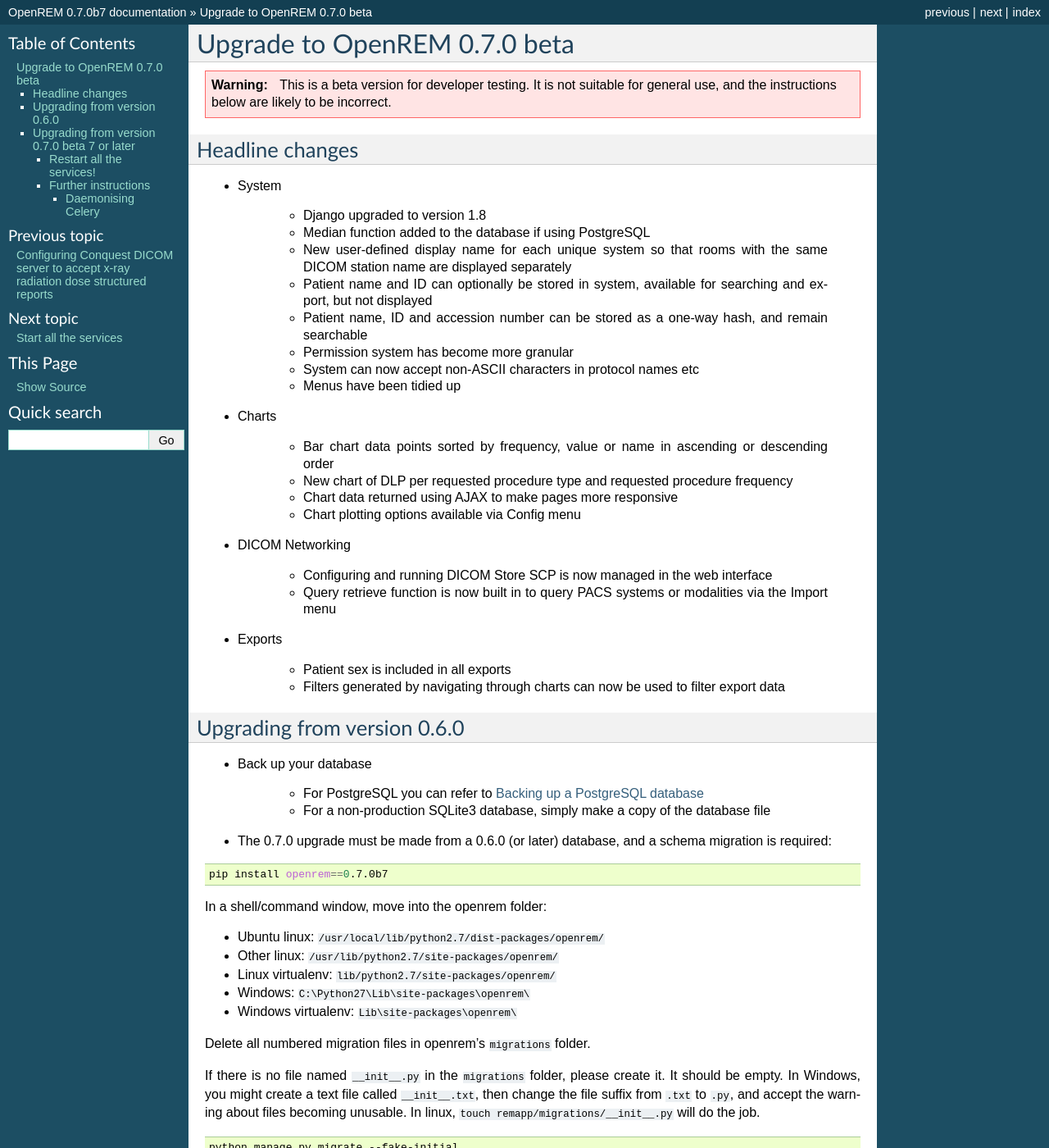
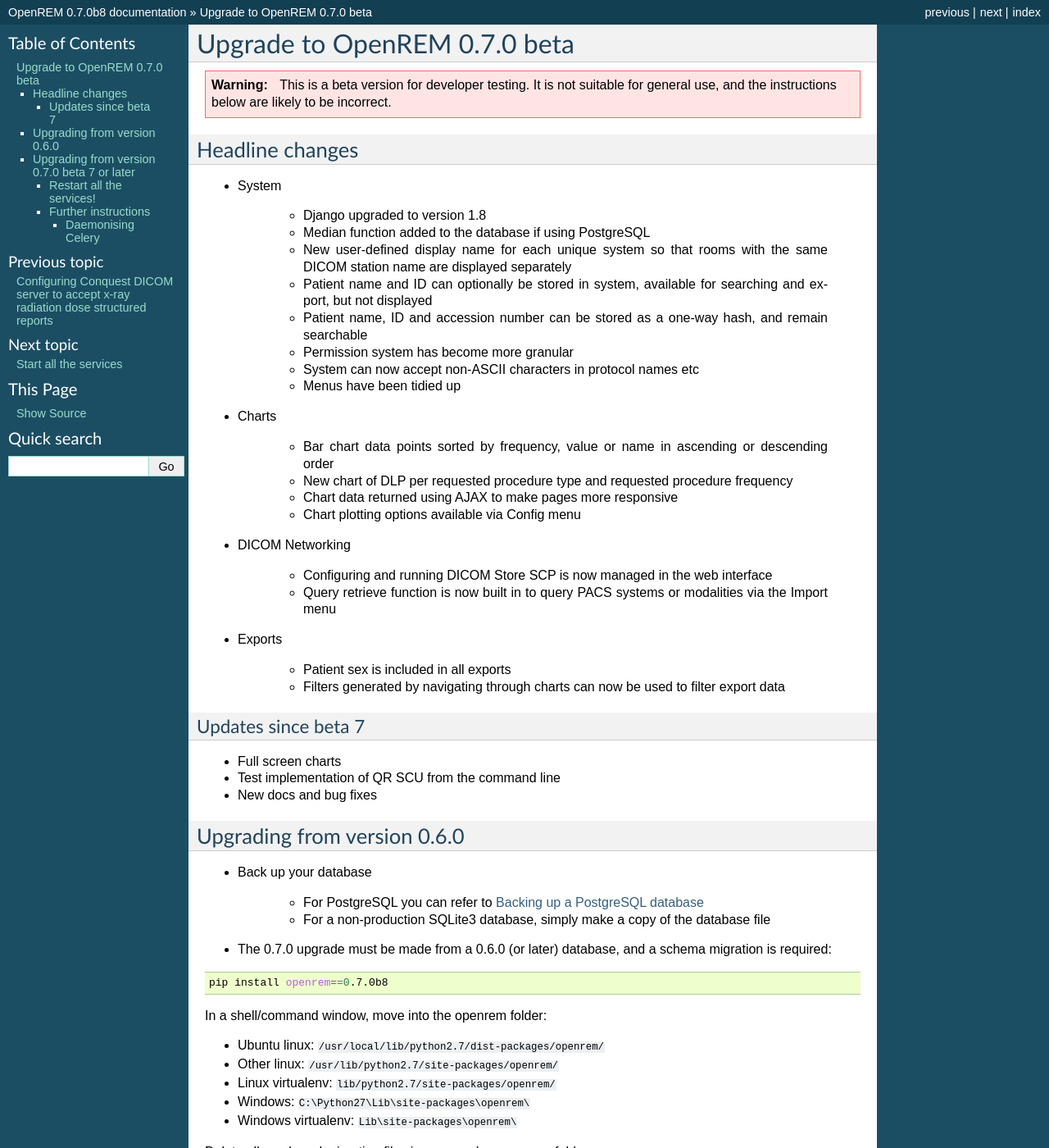
Before and after one commit to ckswilliams/modOpenREM, a Sphinx documentation site: the page built from docs/release-0.7.0.rst, in a window 1280 px wide and 1400 px high. Shown: the whole window at 82% size. Built offline with Sphinx 7.4.7, drawn with Linux system fonts in a browser that asks for light colours; some of the changed text lies outside the part shown.

Commit message:
Bumping version number for 0.7b8, added some notes about changes since b7.

```diff
--- a/CHANGES.rst
+++ b/CHANGES.rst
@@ -2,13 +2,14 @@
 OpenREM version history
 =======================
 
-0.7.0b7 (2015-10-19)
+0.7.0b8 (2015-11-18)
 --------------------
 
 * `#311`_  Queries are deleted from database after a successful C-Move
 * `#308`_  Secondary capture images that don't have the manufacturer field no longer crash the StoreSCP function
 * `#306`_  Charts: added a button to each chart to toggle full-screen display
 * `#304`_  Date of birth is now included in all exports that have either patient name or ID included
+* `#303`_  Fixed a typo in 0.6.0 documents relating to the storescp command
 * `#302`_  Improved handling of Philips Dose Info objects when series information sequence has UN value representation
 * `#301`_  Charts: fixed bug that could stop average kVp and mAs radiographic plots from working
 * `#300`_  Calling AE Title for Query Retrieve SCU is now configured not hardcoded
--- a/docs/changes.rst
+++ b/docs/changes.rst
@@ -2,13 +2,14 @@
 OpenREM version history
 =======================
 
-0.7.0b7 (2015-10-19)
+0.7.0b8 (2015-11-18)
 --------------------
 
 * `#311`_  Queries are deleted from database after a successful C-Move
 * `#308`_  Secondary capture images that don't have the manufacturer field no longer crash the StoreSCP function
 * `#306`_  Charts: added a button to each chart to toggle full-screen display
 * `#304`_  Date of birth is now included in all exports that have either patient name or ID included
+* `#303`_  Fixed a typo in 0.6.0 documents relating to the storescp command
 * `#302`_  Improved handling of Philips Dose Info objects when series information sequence has UN value representation
 * `#301`_  Charts: fixed bug that could stop average kVp and mAs radiographic plots from working
 * `#300`_  Calling AE Title for Query Retrieve SCU is now configured not hardcoded
--- a/docs/conf.py
+++ b/docs/conf.py
@@ -61,7 +61,7 @@
 # The short X.Y version.
 version = '0.7'
 # The full version, including alpha/beta/rc tags.
-release = '0.7.0b7'
+release = '0.7.0b8'
 
 # The language for content autogenerated by Sphinx. Refer to documentation
 # for a list of supported languages.
--- a/docs/install.rst
+++ b/docs/install.rst
@@ -12,7 +12,7 @@
 
 .. sourcecode:: bash
 
-    pip install openrem==0.7.0b7
+    pip install openrem==0.7.0b8
 
 *Will need ``sudo`` or equivalent if installing on linux without using a virtualenv*
 
--- a/docs/release-0.7.0.rst
+++ b/docs/release-0.7.0.rst
@@ -39,6 +39,12 @@
     * Patient sex is included in all exports
     * Filters generated by navigating through charts can now be used to filter export data
 
+Updates since beta 7
+====================
+* Full screen charts
+* Test implementation of QR SCU from the command line
+* New docs and bug fixes
+
 ****************************
 Upgrading from version 0.6.0
 ****************************
@@ -52,7 +58,7 @@
 
 .. sourcecode:: bash
 
-    pip install openrem==0.7.0b7
+    pip install openrem==0.7.0b8
 
 In a shell/command window, move into the openrem folder:
 
--- a/setup.py
+++ b/setup.py
@@ -24,7 +24,7 @@
 
 setup(
     name='OpenREM',
-    version='0.7.0b7',
+    version='0.7.0b8',
     packages=['openrem'],
     include_package_data=True,
     install_requires = requires,
```
